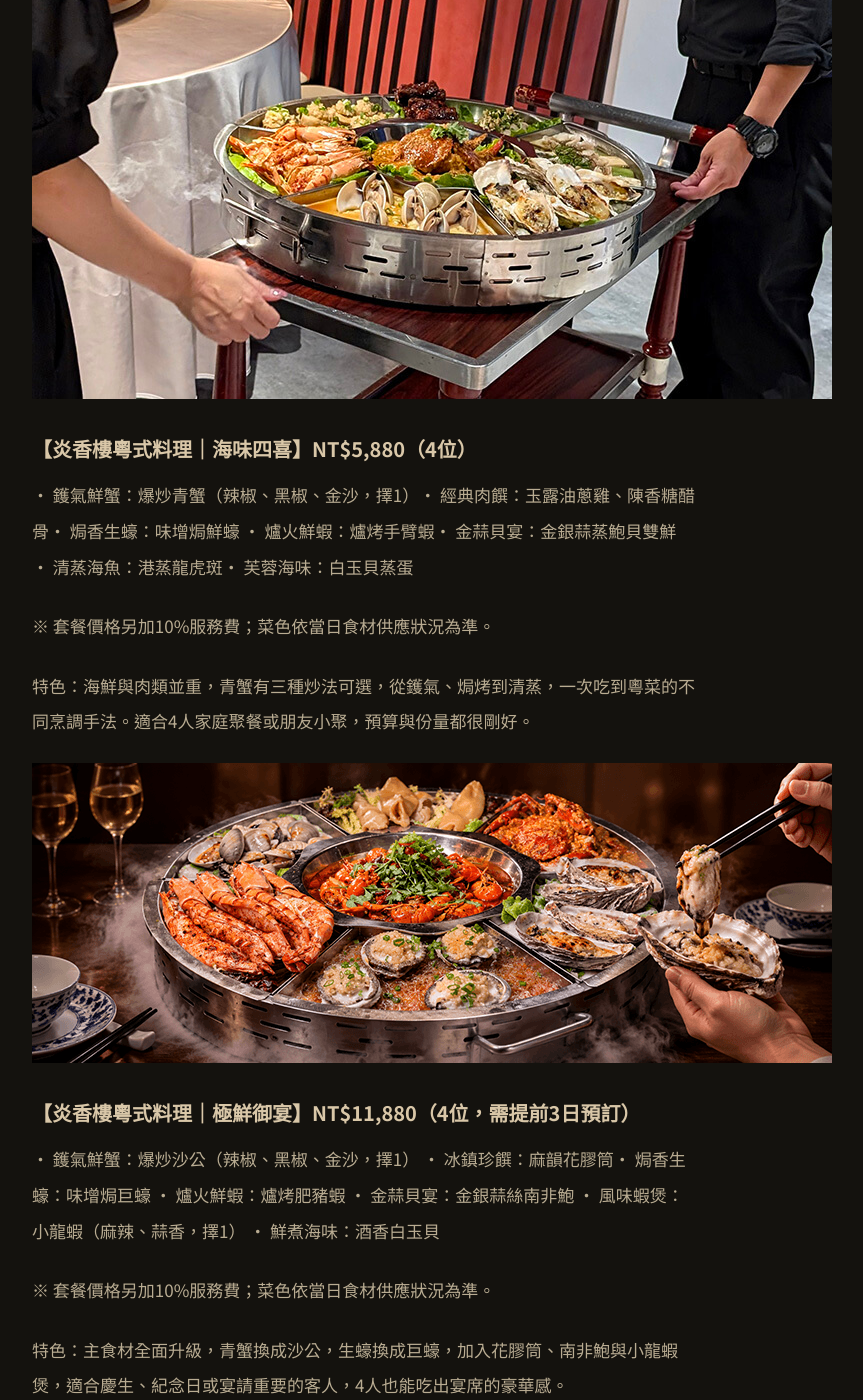
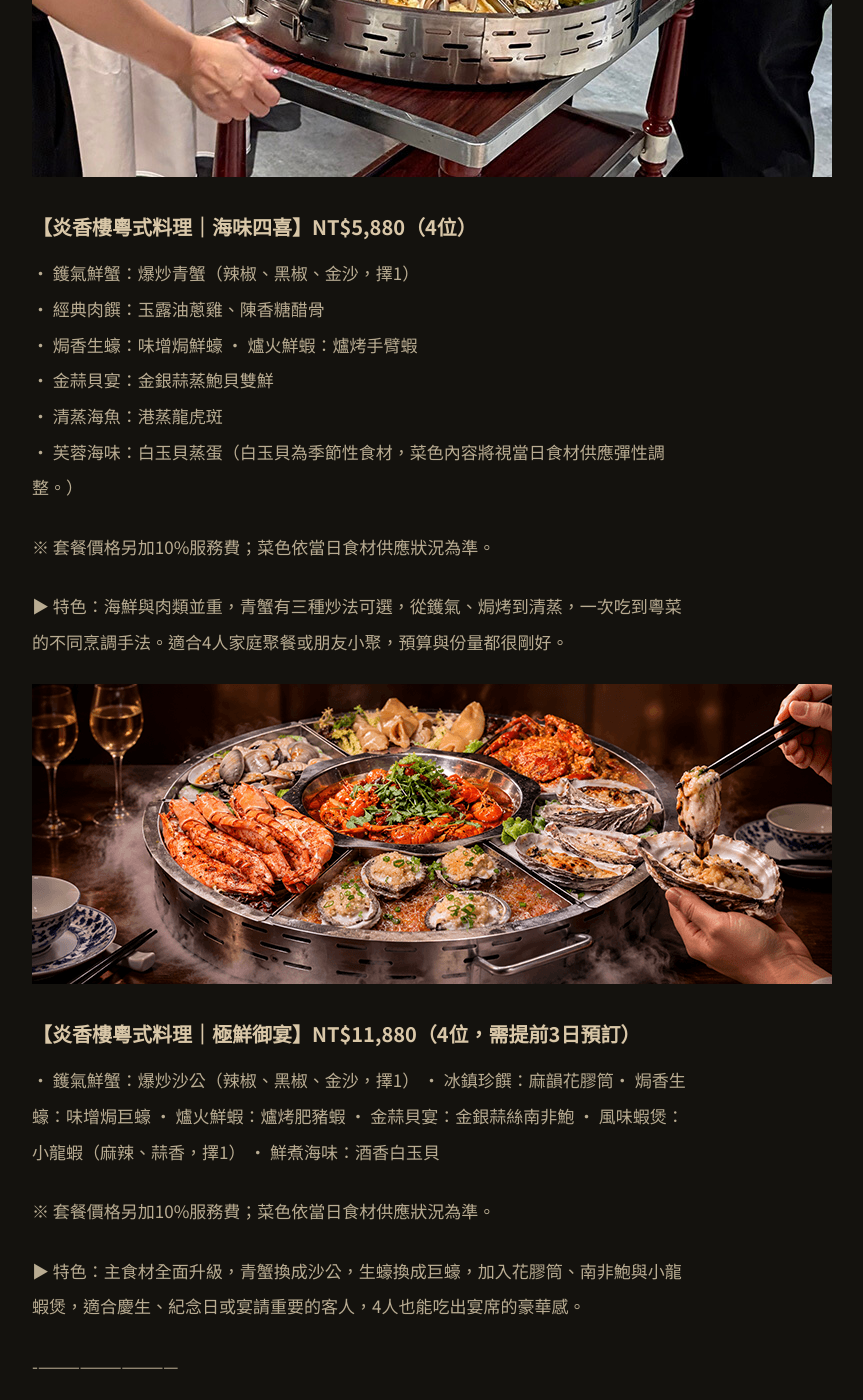
Before and after one commit to yanxianglou/yanxianglou.github.io, a Jekyll site: the page built from _news/2026-09-14-hai-yue-xiao-ju-long.md, in a window 1280 px wide and 1400 px high, scrolled down 3059 px. Shown: the whole window, without its empty margins (276-1139 px from the left). Built offline with Jekyll 4.4.1, drawn with Linux system fonts in a browser that asks for light colours; some of the changed text lies outside the part shown.

Commit message:
Update 最新消息 “2026-09-14-hai-yue-xiao-ju-long”

```diff
--- a/_news/2026-09-14-hai-yue-xiao-ju-long.md
+++ b/_news/2026-09-14-hai-yue-xiao-ju-long.md
@@ -6,26 +6,22 @@
   NT$11,880（價格另加10%服務費），一家四口、兩對朋友或小型聚餐，都能一次吃到鮮蟹、生蠔、手臂蝦、龍虎斑與白玉貝等海味。10/31前預訂體驗，贈凍檸茶🍋🥤！
 image: /assets/img/uploads/5.最新消息640-x-800px_小巨籠.jpg
 ---
-###### 想吃炎香樓知名的巨籠宴，卻總是遇到「10人才開桌，很難揪團」的問題？炎香樓粵式料理推出全新的「海粵小巨籠」，把巨籠蒸籠宴縮小成4人份，海味四喜 NT$5,880、極鮮御宴 NT$11,880（價格另加10%服務費），一家四口、兩對朋友或小型聚餐，都能一次吃到鮮蟹、生蠔、手臂蝦、龍虎斑與白玉貝等海味。
+想吃炎香樓知名的巨籠宴，卻總是遇到「10人才開桌，很難揪團」的問題？炎香樓粵式料理推出全新的「海粵小巨籠」，把巨籠蒸籠宴縮小成4人份，海味四喜 NT$5,880、極鮮御宴 NT$11,880（價格另加10%服務費），一家四口、兩對朋友或小型聚餐，都能一次吃到鮮蟹、生蠔、手臂蝦、龍虎斑與白玉貝等海味。
+
+
+
+\-——————————
 
 ## 文章目錄
 
-• 【炎香樓粵式料理｜海粵小巨籠重點整理】
-
-• 【炎香樓粵式料理｜為什麼推出4人小巨籠？】
-
-• 【炎香樓粵式料理｜海味四喜】
-
-• 【炎香樓粵式料理｜極鮮御宴】
-
-• 【炎香樓粵式料理｜首發優惠與獨享加購】
-
-• 【炎香樓粵式料理｜怎麼選？】
-
-• 【炎香樓粵式料理｜停車優惠】
-
-• 【炎香樓粵式料理｜訂位資訊】
-
+• 【炎香樓粵式料理｜海粵小巨籠重點整理】\
+• 【炎香樓粵式料理｜為什麼推出4人小巨籠？】\
+• 【炎香樓粵式料理｜海味四喜】\
+• 【炎香樓粵式料理｜極鮮御宴】\
+• 【炎香樓粵式料理｜首發優惠與獨享加購】\
+• 【炎香樓粵式料理｜怎麼選？】\
+• 【炎香樓粵式料理｜停車優惠】\
+• 【炎香樓粵式料理｜訂位資訊】\
 • 【炎香樓粵式料理｜常見問題 FAQ】
 
 
@@ -34,20 +30,13 @@
 
 ## 【炎香樓粵式料理｜海粵小巨籠重點整理】
 
-• 方案名稱：海粵小巨籠Mini Grand Steamer Banquet
-
-• 人數：4位
-
-• 價格：海味四喜NT$5,880、極鮮御宴 NT$11,880（價格另加10%服務費）
-
-• 平均每位：海味四喜約NT$1,470、極鮮御宴約 NT$2,970（未含服務費）
-
-• 預訂：極鮮御宴需提前3日預訂，海味四喜建議提前預約
-
-• 菜色：依當日食材供應狀況為準，部分菜色如有調整，恕不另行通知
-
-• 地址：台中市西區精誠八街12巷2號
-
+• 方案名稱：海粵小巨籠Mini Grand Steamer Banquet\
+• 人數：4位\
+• 價格：海味四喜NT$5,880、極鮮御宴 NT$11,880（價格另加10%服務費）\
+• 平均每位：海味四喜約NT$1,470、極鮮御宴約 NT$2,970（未含服務費）\
+• 預訂：極鮮御宴需提前3日預訂，海味四喜建議提前預約\
+• 菜色：依當日食材供應狀況為準，部分菜色如有調整，恕不另行通知\
+• 地址：台中市西區精誠八街12巷2號\
 • 預約專線：(04)2329-9968
 
 \-——————————
@@ -58,10 +47,10 @@
 
 「海粵小巨籠」就是為了解決這個問題：同樣的蒸籠宴儀式感，縮成4人份，一樓4至10人客席就能舒服入座。從家人聚餐、朋友小聚到情侶雙人約會加朋友，都能用更輕鬆的人數，體驗炎香樓的海鮮粵菜。
 
-### ▶食記短片介紹🎬
+### ▶ 食記短片介紹 🎬
 
-⚑ [台中粉](https://www.instagram.com/p/DeE4yO_hFG5/)⚑ [朵朵帶你到處吃喝玩樂](https://www.instagram.com/p/DeeZu0UthG-/)⚑ [仙咕ㄦ](https://www.youtube.com/shorts/7qhC0Dgqbx8)✦ [遮住臉的美國生蠔](https://www.youtube.com/shorts/7qhC0Dgqbx8)\
-✦ [中秋換吃這桌!海鮮滿籠](https://www.youtube.com/shorts/yW0rens_-Rw)
+⚑ [台中粉 、 ](https://www.instagram.com/p/DeE4yO_hFG5/)⚑ [朵朵帶你到處吃喝玩樂 ](https://www.instagram.com/p/DeeZu0UthG-/)、[ ](https://www.instagram.com/p/DeeZu0UthG-/)⚑ [仙咕ㄦ](https://www.youtube.com/shorts/7qhC0Dgqbx8)\
+✦ [遮住臉的美國生蠔](https://www.youtube.com/shorts/7qhC0Dgqbx8) 、✦ [中秋換吃這桌!海鮮滿籠](https://www.youtube.com/shorts/yW0rens_-Rw)
 
 
 
@@ -73,12 +62,17 @@
 
 ## 【炎香樓粵式料理｜海味四喜】NT$5,880（4位）
 
-• 鑊氣鮮蟹：爆炒青蟹（辣椒、黑椒、金沙，擇1）• 經典肉饌：玉露油蔥雞、陳香糖醋骨• 焗香生蠔：味增焗鮮蠔
-• 爐火鮮蝦：爐烤手臂蝦• 金蒜貝宴：金銀蒜蒸鮑貝雙鮮• 清蒸海魚：港蒸龍虎斑• 芙蓉海味：白玉貝蒸蛋
+• 鑊氣鮮蟹：爆炒青蟹（辣椒、黑椒、金沙，擇1）\
+• 經典肉饌：玉露油蔥雞、陳香糖醋骨\
+• 焗香生蠔：味增焗鮮蠔
+• 爐火鮮蝦：爐烤手臂蝦\
+• 金蒜貝宴：金銀蒜蒸鮑貝雙鮮\
+• 清蒸海魚：港蒸龍虎斑\
+• 芙蓉海味：白玉貝蒸蛋（白玉貝為季節性食材，菜色內容將視當日食材供應彈性調整。）
 
 ※ 套餐價格另加10%服務費；菜色依當日食材供應狀況為準。
 
-特色：海鮮與肉類並重，青蟹有三種炒法可選，從鑊氣、焗烤到清蒸，一次吃到粵菜的不同烹調手法。適合4人家庭聚餐或朋友小聚，預算與份量都很剛好。
+▶ 特色：海鮮與肉類並重，青蟹有三種炒法可選，從鑊氣、焗烤到清蒸，一次吃到粵菜的不同烹調手法。適合4人家庭聚餐或朋友小聚，預算與份量都很剛好。
 
 
 
@@ -95,7 +89,7 @@
 
 ※ 套餐價格另加10%服務費；菜色依當日食材供應狀況為準。
 
-特色：主食材全面升級，青蟹換成沙公，生蠔換成巨蠔，加入花膠筒、南非鮑與小龍蝦煲，適合慶生、紀念日或宴請重要的客人，4人也能吃出宴席的豪華感。
+▶ 特色：主食材全面升級，青蟹換成沙公，生蠔換成巨蠔，加入花膠筒、南非鮑與小龍蝦煲，適合慶生、紀念日或宴請重要的客人，4人也能吃出宴席的豪華感。
 
 \-——————————
 
@@ -117,12 +111,9 @@
 
 ## 【炎香樓粵式料理｜怎麼選？】
 
-• 一家四口、朋友小聚：選海味四喜，每位約 NT$1,470，吃得到蟹、蠔、蝦、魚與貝，CP值高。
-
-• 慶生、紀念日、招待客人：選極鮮御宴，花膠、南非鮑、小龍蝦與巨蠔，讓4人桌也有宴席規格。
-
-• 想再多一道片皮鴨或香酥鴨：可加購經典鴨饌料理半隻。
-
+• 一家四口、朋友小聚：選海味四喜，每位約 NT$1,470，吃得到蟹、蠔、蝦、魚與貝，CP值高。\
+• 慶生、紀念日、招待客人：選極鮮御宴，花膠、南非鮑、小龍蝦與巨蠔，讓4人桌也有宴席規格。\
+• 想再多一道片皮鴨或香酥鴨：可加購經典鴨饌料理半隻。\
 • 人數超過4人：可洽專人，炎香樓另有最低10人份的巨籠桌宴，以及可依人數與預算規劃的私人訂製桌宴。
 
 
@@ -181,6 +172,8 @@
 
 A：巷弄內不好停車，建議停在附近立體停車場步行前往。從停車場步行到店約6分鐘（約400公尺），享免費停車2小時停車優惠。
 
+
+
 \-——————————
 
 ## 延伸閱讀
```
